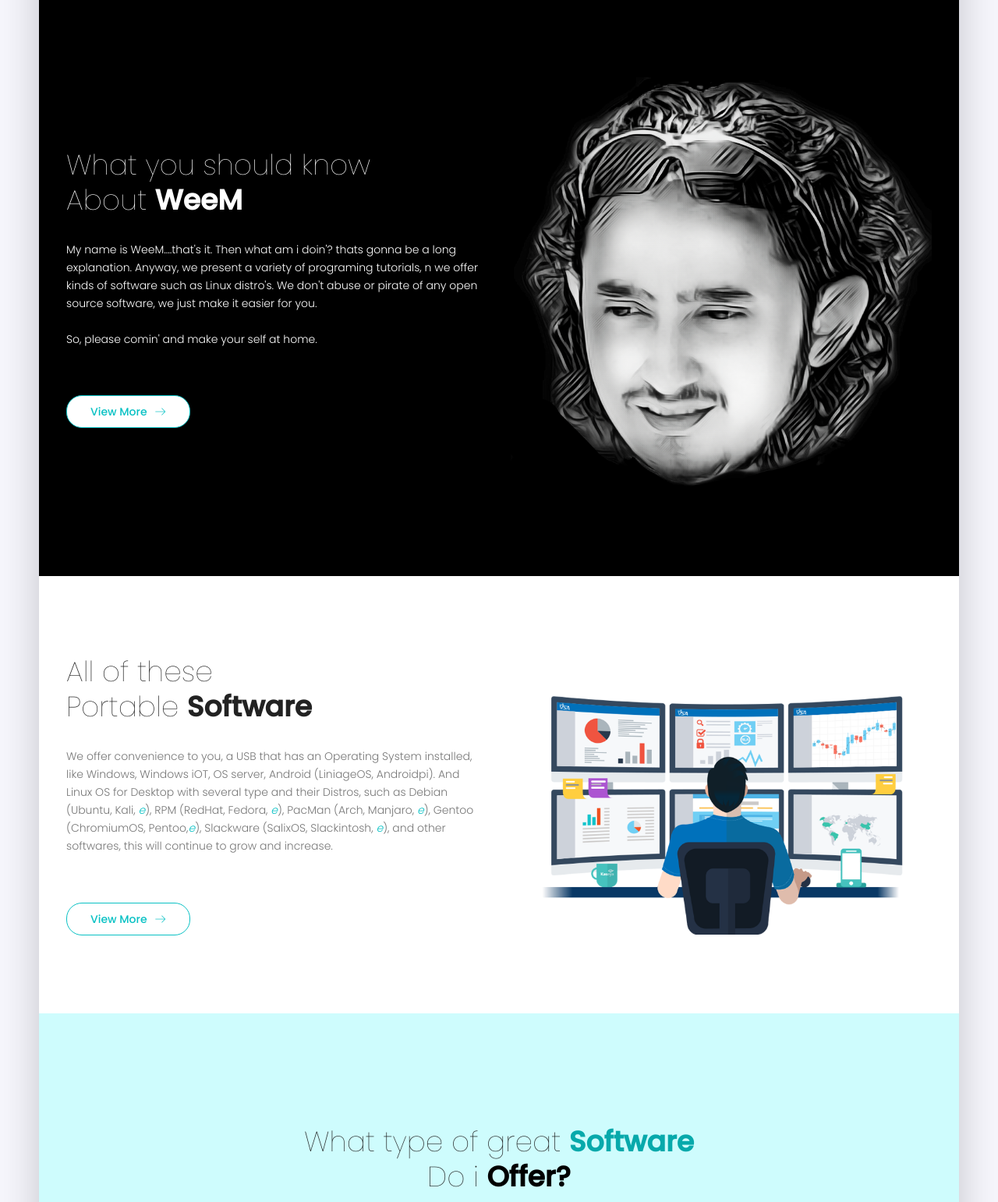
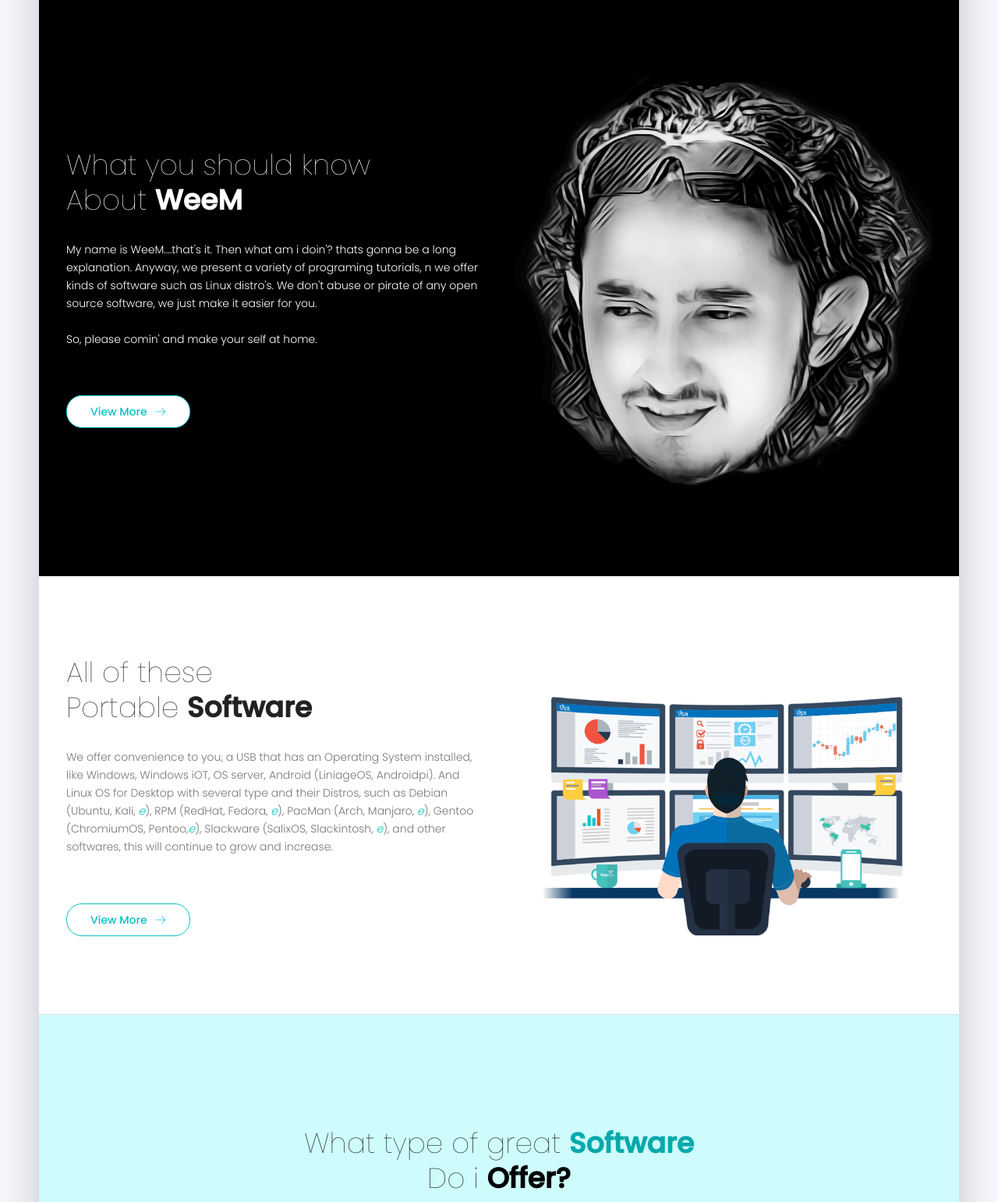
Before and after one commit to weemzz/weemzz.github.io, a PHP site: page / in a window 1280 px wide. Shown: the part 1051-2593 px from the top of the page at 78% size. Run offline with PHP 8.4, Linux system fonts and the light colour scheme; some libraries are stand-ins or nearby versions.

Commit message:
Update main.css

```diff
--- a/css/main.css
+++ b/css/main.css
@@ -2219,6 +2219,7 @@
  .introduction-area{
  position:relative;
  background:white;
+border-bottom: solid 1px #dddddd;
 }
 
 .funfact-area{
@@ -2318,6 +2319,7 @@ background: #cefcfd;
 }
  .faq-area{
  background:#fff;
+border-bottom: solid 1px #dddddd;
 
 }
  .counter-left{
```
